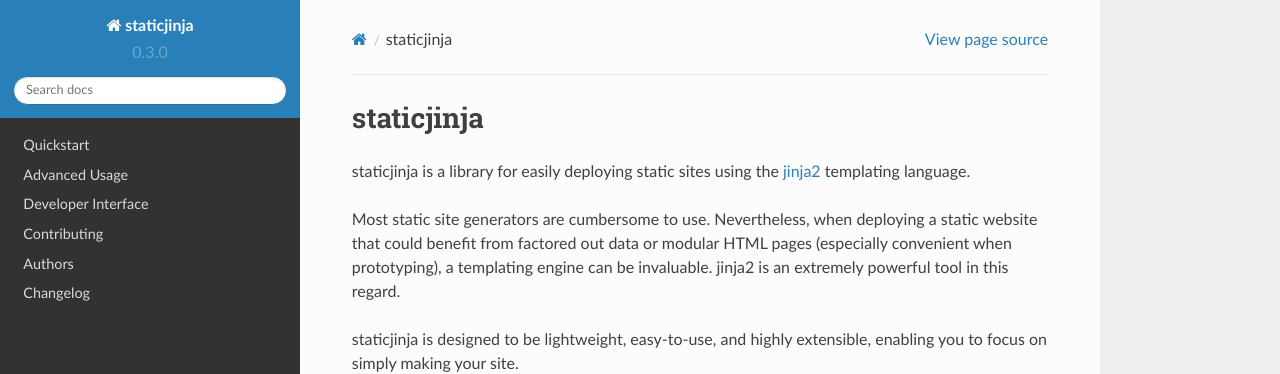
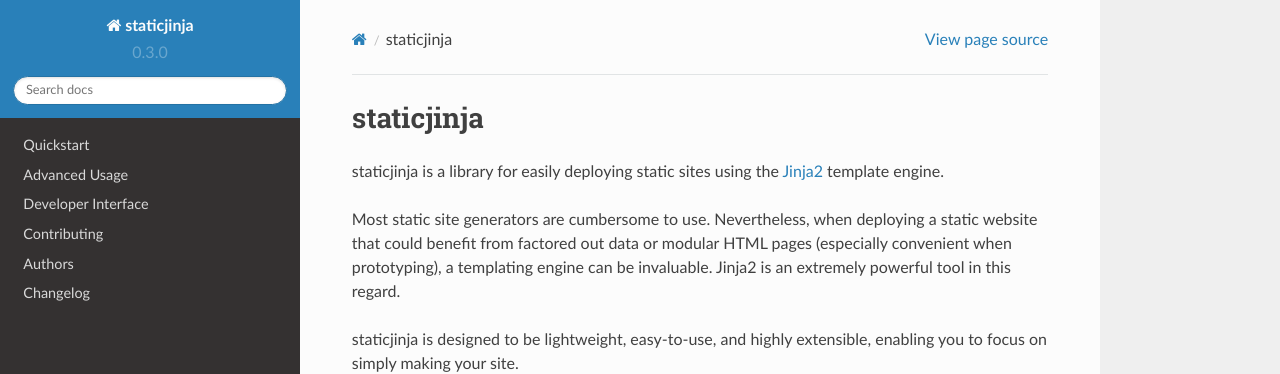
Before and after one commit to staticjinja/staticjinja, a Sphinx documentation site: the page built from docs/index.rst, in a window 1280 px wide and 900 px high. Shown: the top 374 px of the window. Built offline with Sphinx 7.4.7 and the Read the Docs theme 2.0.0, drawn with Linux system fonts in a browser that asks for light colours.

Commit message:
Refer to Jinja2 properly
- Jinja2 should always be capitalized.

- Jinja2 is a "template engine", not a "templating engine".

```diff
--- a/README.rst
+++ b/README.rst
@@ -11,12 +11,12 @@
     :target: https://travis-ci.org/Ceasar/staticjinja
 
 staticjinja is a library for easily deploying static sites using the
-jinja2_ templating language.
+Jinja2_ template engine.
 
 Most static site generators are cumbersome to use. Nevertheless, when
 deploying a static website that could benefit from factored out data
 or modular html pages (especially convenient when prototyping), a
-templating engine can be invaluable. jinja2 is an extremely powerful
+templating engine can be invaluable. Jinja2 is an extremely powerful
 tool in this regard.
 
 staticjinja is designed to be lightweight, easy-to-use, and highly
@@ -60,4 +60,4 @@
 
 .. _`the repository`: https://github.com/Ceasar/staticjinja
 .. _AUTHORS: https://github.com/Ceasar/staticjinja/blob/master/AUTHORS.rst
-.. _jinja2: http://jinja.pocoo.org/
+.. _Jinja2: http://jinja.pocoo.org/
--- a/docs/index.rst
+++ b/docs/index.rst
@@ -2,12 +2,12 @@
 ===========
 
 staticjinja is a library for easily deploying static sites using the
-jinja2_ templating language.
+Jinja2_ template engine.
 
 Most static site generators are cumbersome to use. Nevertheless, when
 deploying a static website that could benefit from factored out data
 or modular HTML pages (especially convenient when prototyping), a
-templating engine can be invaluable. jinja2 is an extremely powerful
+templating engine can be invaluable. Jinja2 is an extremely powerful
 tool in this regard.
 
 staticjinja is designed to be lightweight, easy-to-use, and highly
@@ -60,4 +60,4 @@
    dev/authors
    dev/changelog
 
-.. _jinja2: http://jinja.pocoo.org/
+.. _Jinja2: http://jinja.pocoo.org/
```
Also changed, not shown: 1 other file.
